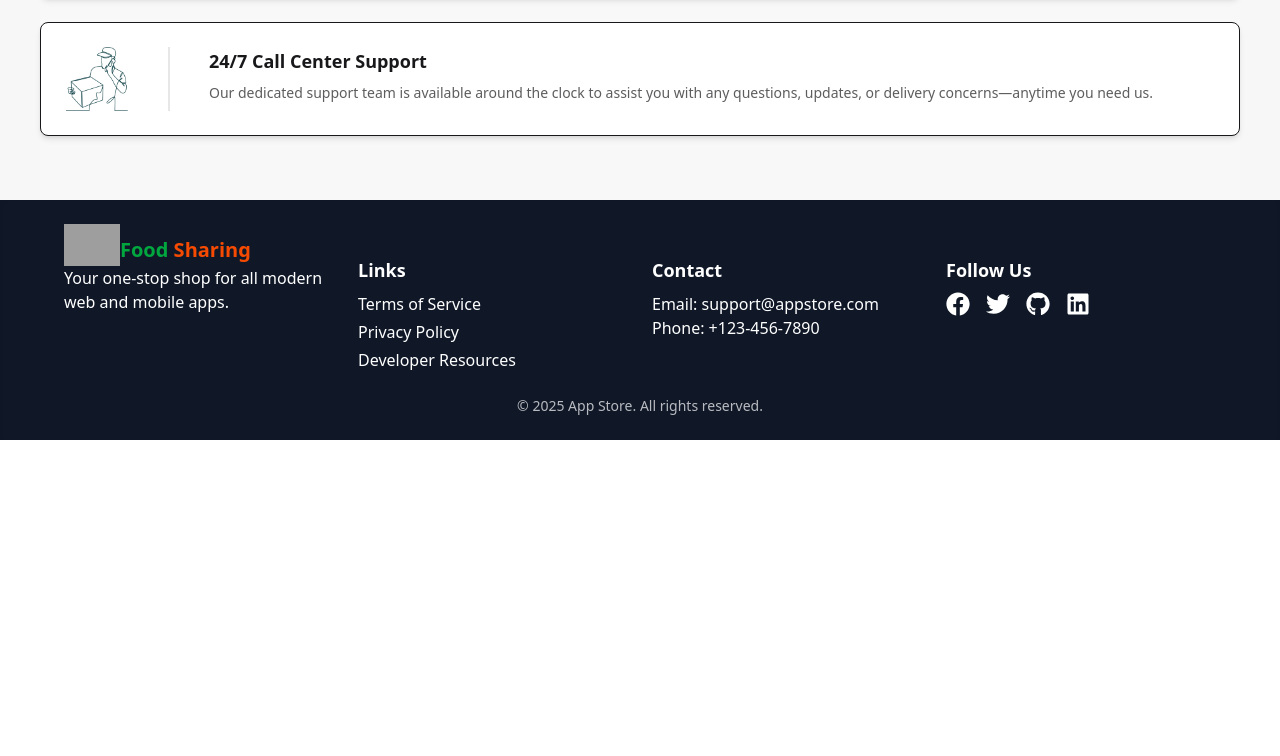
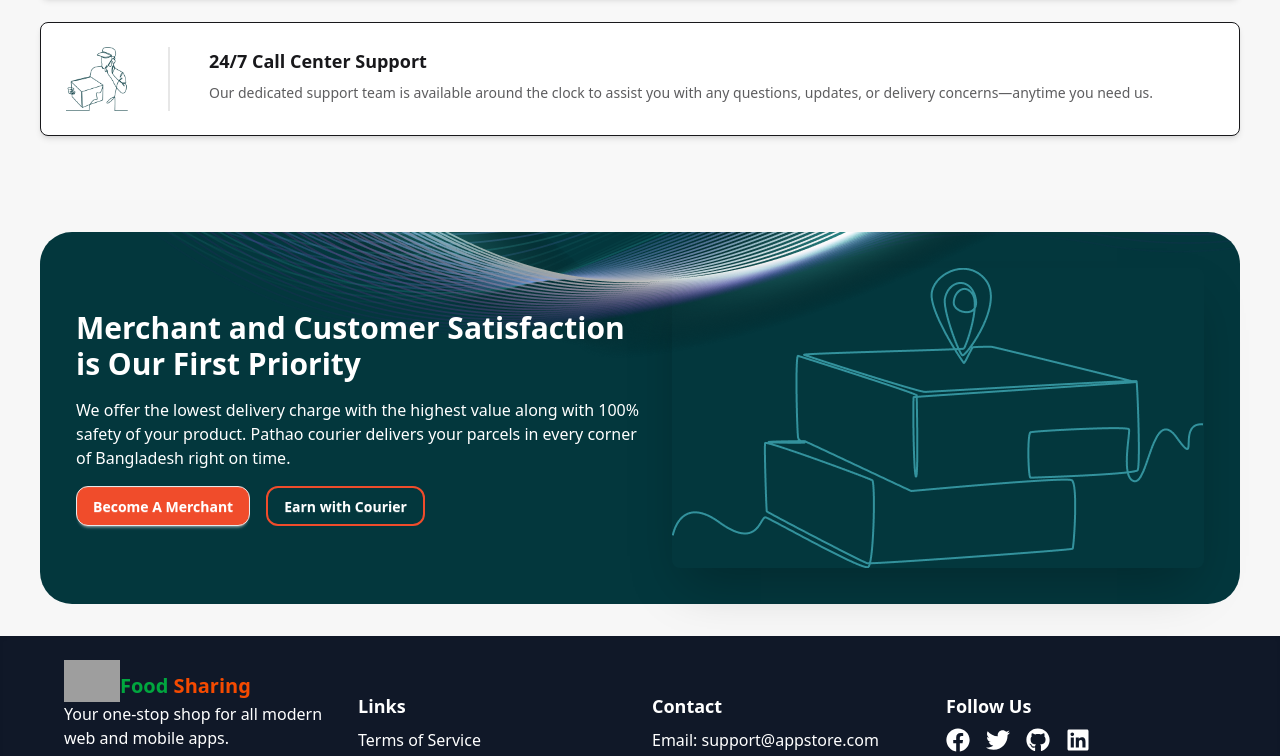
Before and after one commit to SDNATH-Git/jhotpot_client_set, a React (Vite) app: page / in a window 1280 px wide. Shown: the part 2028-2784 px from the top of the page. Before the commit the page ends 2468 px from the top, so only its background shows below. Built offline with nearby package versions, Linux system fonts and the light colour scheme; no server answers; grey boxes are pictures that could not be loaded.

Commit message:
added a BeMerchant

```diff
--- a/src/Home/Home.jsx
+++ b/src/Home/Home.jsx
@@ -3,6 +3,7 @@
 import Services from '../Home_components/Services/Services';
 import ClientLogosMarquee from '../Home_components/ClientLogosMarquee';
 import Benefits from '../Home_components/Benefit/Benefits';
+import BeMerchant from '../Home_components/BeMerchant';
 
 
 const Home = () => {
@@ -12,6 +13,7 @@
             <Services></Services>
             <ClientLogosMarquee></ClientLogosMarquee>
             <Benefits></Benefits>
+            <BeMerchant></BeMerchant>
         </div>
     );
 };
--- /dev/null
+++ b/src/Home_components/BeMerchant.jsx
@@ -0,0 +1,30 @@
+import React from 'react';
+import location from '../assets/location-merchant.png'
+
+const BeMerchant = () => {
+    return (
+        <div className='my-8'>
+            <div data-aos="zoom-in-up" className="bg-[url('assets/be-a-merchant-bg.png')] bg-no-repeat bg-[#03373D] rounded-4xl p-5">
+                <div className="hero-content flex-col  lg:flex-row-reverse">
+                    <img
+                        src={location}
+                        className=" rounded-lg shadow-2xl"
+                    />
+                    <div>
+                        <h1 className="text-xl md:text-3xl font-bold text-white" >Merchant and Customer Satisfaction is Our First Priority</h1>
+                        <p className="py-4 text-white">
+                            We offer the lowest delivery charge with the highest value along with 100% safety of your product. Pathao courier delivers your parcels in every corner of Bangladesh right on time.
+                        </p>
+                        <div className='flex'>
+                            <button className="btn  bg-[#F04C2B] text-white rounded-xl">Become A Merchant</button>
+                            <button className="btn  bg-[#03373D] border-2 border-[#F04C2B] text-white btn-outline ms-4 rounded-xl">Earn with Courier</button>
+                        </div>
+                    </div>
+                </div>
+            </div>
+
+        </div>
+    );
+};
+
+export default BeMerchant;
```
